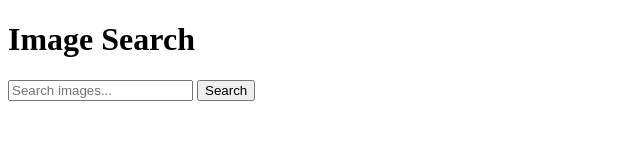
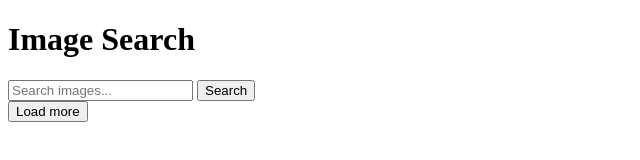
Before and after one commit to silvia80569/goit-js-hw-11, a plain HTML site: page index.html in a window 1280 px wide. Shown: the whole page, without its empty margins (0-640 px from the left). Drawn offline with Linux system fonts and the light colour scheme.

Commit message:
Deploying to gh-pages from @ silvia80569/goit-js-hw-11@c9bf73e326ea483a9557fae45bc16bb57864702c 🚀

```diff
--- a/index.html
+++ b/index.html
@@ -1 +1 @@
-<!DOCTYPE html><html lang="ru"><head><meta charset="utf-8"><meta name="viewport" content="width=device-width, initial-scale=1.0"><title>Image Search</title><link rel="stylesheet" href="/goit-js-hw-11/index.8e7c0d8e.css"></head><body> <h1>Image Search</h1> <form class="search-form" id="search-form"> <input type="text" name="searchQuery" autocomplete="off" placeholder="Search images..."> <button type="submit">Search</button> </form> <div class="gallery"></div> <button type="button" class="load-more" style="display:none"> Load more </button> <script type="module" src="/goit-js-hw-11/index.0f32fd2d.js"></script><script src="/goit-js-hw-11/index.138ce680.js" nomodule="" defer></script> </body></html>
+<!DOCTYPE html><html lang="ru"><head><meta charset="utf-8"><meta name="viewport" content="width=device-width, initial-scale=1.0"><title>Image Search</title><link rel="stylesheet" href="/goit-js-hw-11/index.8e7c0d8e.css"></head><body> <h1>Image Search</h1> <form class="search-form" id="search-form"> <input type="text" name="searchQuery" autocomplete="off" placeholder="Search images..."> <button type="submit">Search</button> </form> <div class="gallery"></div> <button type="button" class="load-more">Load more</button> <script type="module" src="/goit-js-hw-11/index.0f32fd2d.js"></script><script src="/goit-js-hw-11/index.138ce680.js" nomodule="" defer></script> </body></html>
```
